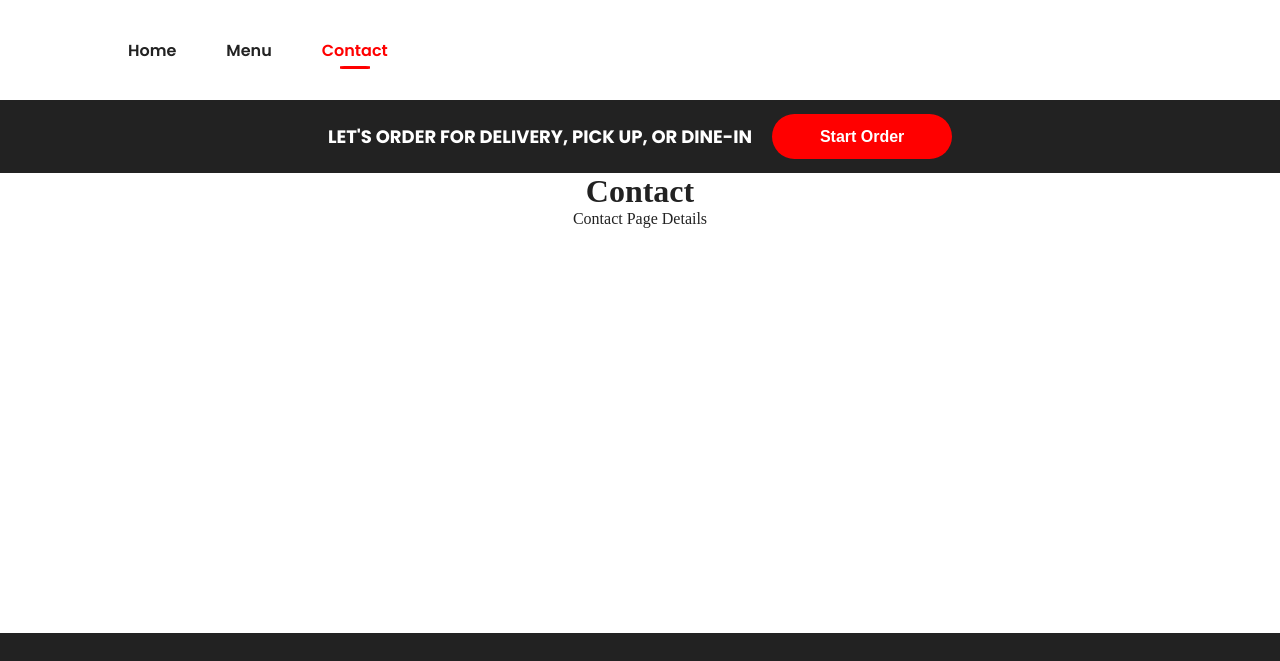
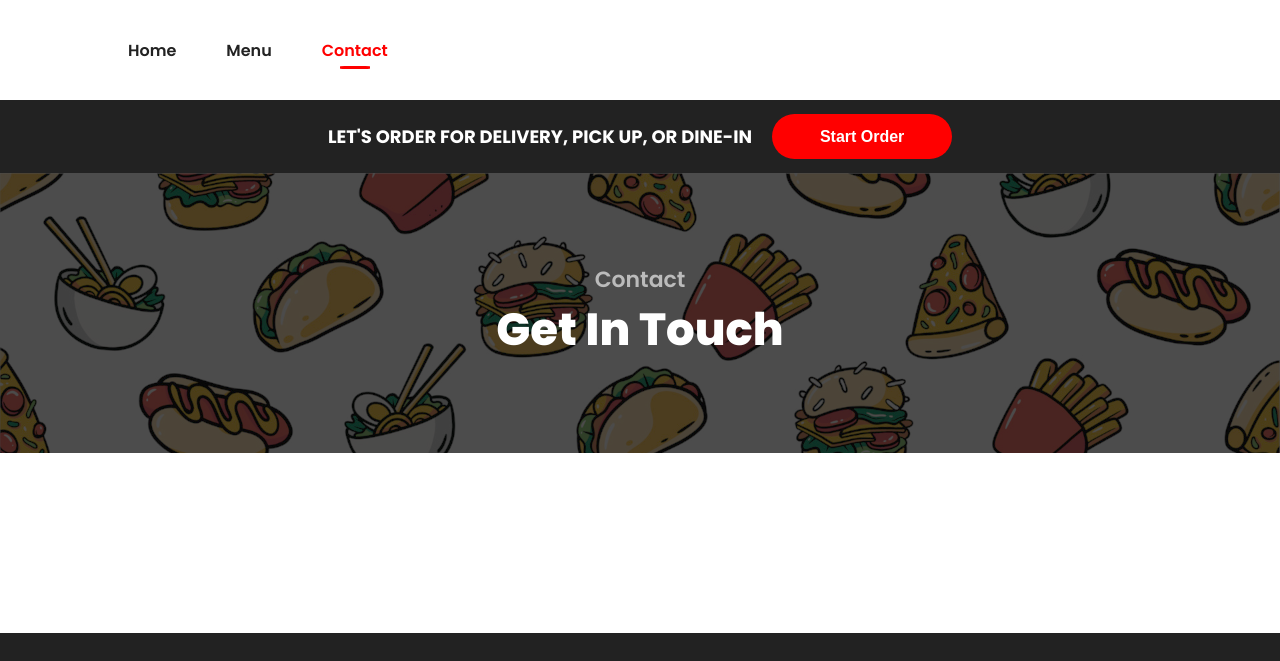
Before and after one commit to pavithiran-saravanan/restaurant-page, a website built with webpack: page dist/index.html in a window 1280 px wide. Both pictures are taken after a click on the item "Contact". Shown: the top 661 px of the page. Built offline with nearby package versions, Linux system fonts and the light colour scheme.

Commit message:
Add contact banner in contact page

```diff
--- a/src/contact.js
+++ b/src/contact.js
@@ -3,17 +3,13 @@ import { renderCtaBar } from './components';
 export default function render () {
     renderCtaBar();
     const content = document.querySelector('.page-content');
-
     const contact = document.createElement('div');
 
-    const pageTitle = document.createElement('h1');
-    pageTitle.textContent = 'Contact';
+    const banner = document.createElement('div'); banner.classList.add('contact-banner');
+    const bannerContact = document.createElement('div'); bannerContact.classList.add('banner-contact'); bannerContact.textContent = 'Contact';
+    const bannerText = document.createElement('div'); bannerText.classList.add('banner-text'); bannerText.textContent = 'Get In Touch';
+    banner.append(bannerContact, bannerText);
 
-    const pageContent = document.createElement('p');
-    pageContent.textContent = 'Contact Page Details';
-
-    contact.appendChild(pageTitle);
-    contact.appendChild(pageContent);
-
+    contact.append(banner);
     content.appendChild(contact);
 };
--- a/src/style.css
+++ b/src/style.css
@@ -325,3 +325,27 @@ a{
 .menu-nav-item{
     color: #888;
 }
+
+
+/* Contact Banner */
+.contact-banner{
+    display: grid;
+    height: 280px;
+    place-content: center;
+    font-family: 'poppins';
+    background: url(./images/contact/contact-banner.jpg) rgba(33, 33, 33, 0.803);
+    background-blend-mode: darken;
+    background-size: cover;
+}
+
+.banner-contact{
+    color: rgb(187, 187, 187);
+    font-size: 22px;
+    font-weight: 600;
+}
+
+.banner-text{
+    color: white;
+    font-size: 45px;
+    font-weight: 800;
+}
```
Also changed, not shown: dist/b00e974e752d90db1a60.jpg (added), dist/main.js, src/images/contact/contact-banner.jpg (added).
